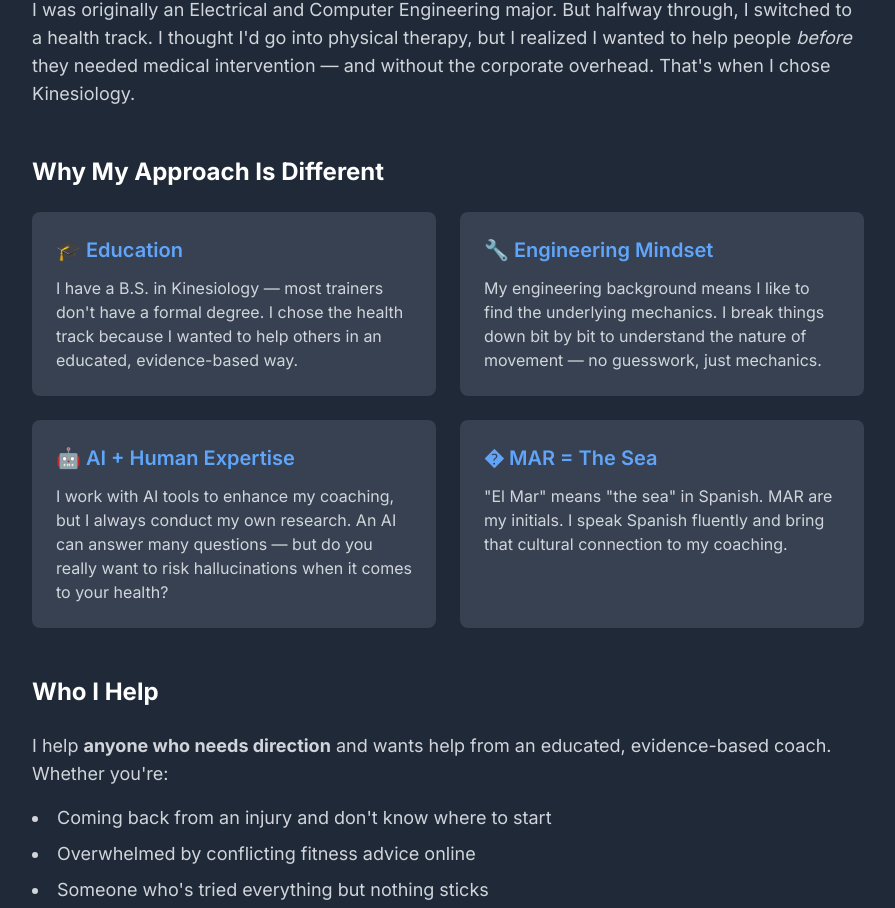
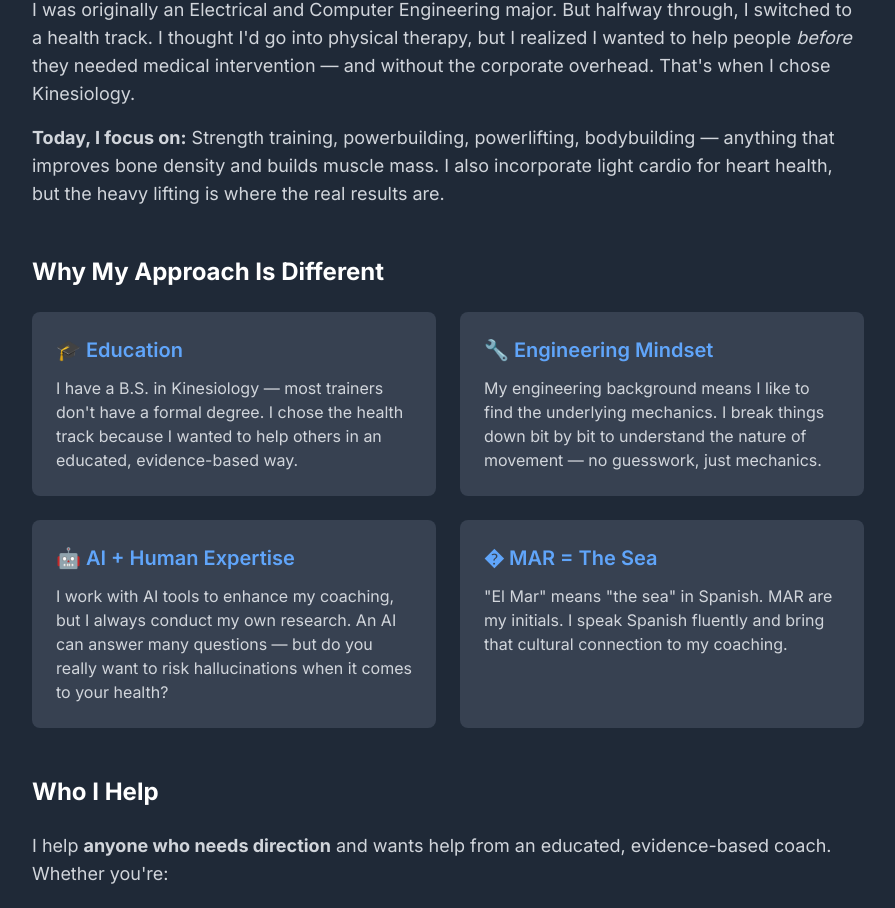
Before and after one commit to miguelaram2016/nextjs-emf, a Next.js app: page /about in a window 1280 px wide. Shown: the part 836-1744 px from the top of the page, without its empty margins (192-1087 px from the left). Built offline with nearby package versions, Linux system fonts and the light colour scheme.

Commit message:
Update about page with strength training focus

```diff
--- a/src/app/about/page.jsx
+++ b/src/app/about/page.jsx
@@ -35,6 +35,9 @@ const About = () => {
             </p>
             <p>
               I was originally an Electrical and Computer Engineering major. But halfway through, I switched to a health track. I thought I'd go into physical therapy, but I realized I wanted to help people <em>before</em> they needed medical intervention — and without the corporate overhead. That's when I chose Kinesiology.
+            </p>
+            <p>
+              <strong>Today, I focus on:</strong> Strength training, powerbuilding, powerlifting, bodybuilding — anything that improves bone density and builds muscle mass. I also incorporate light cardio for heart health, but the heavy lifting is where the real results are.
             </p>
           </div>
         </section>
```
